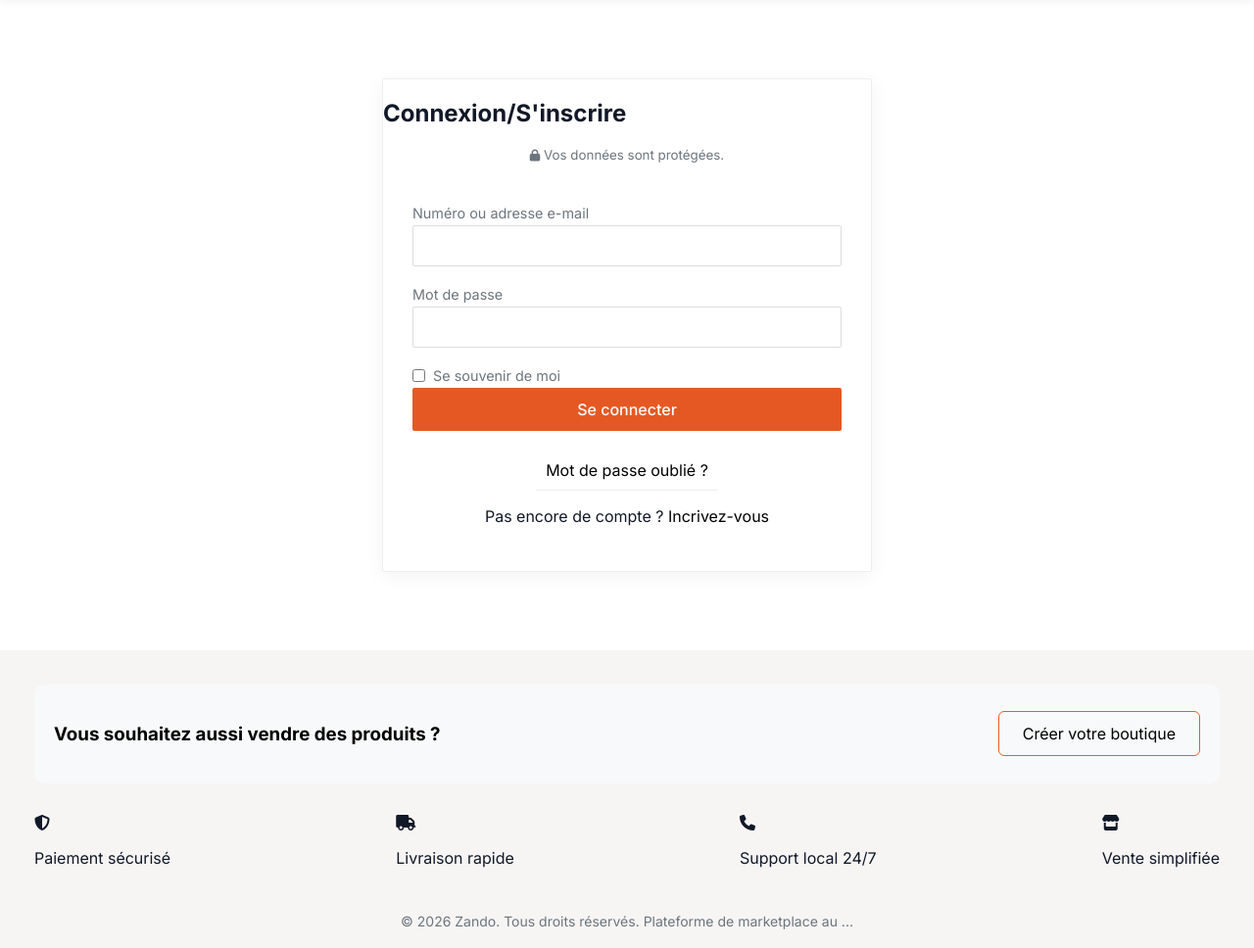
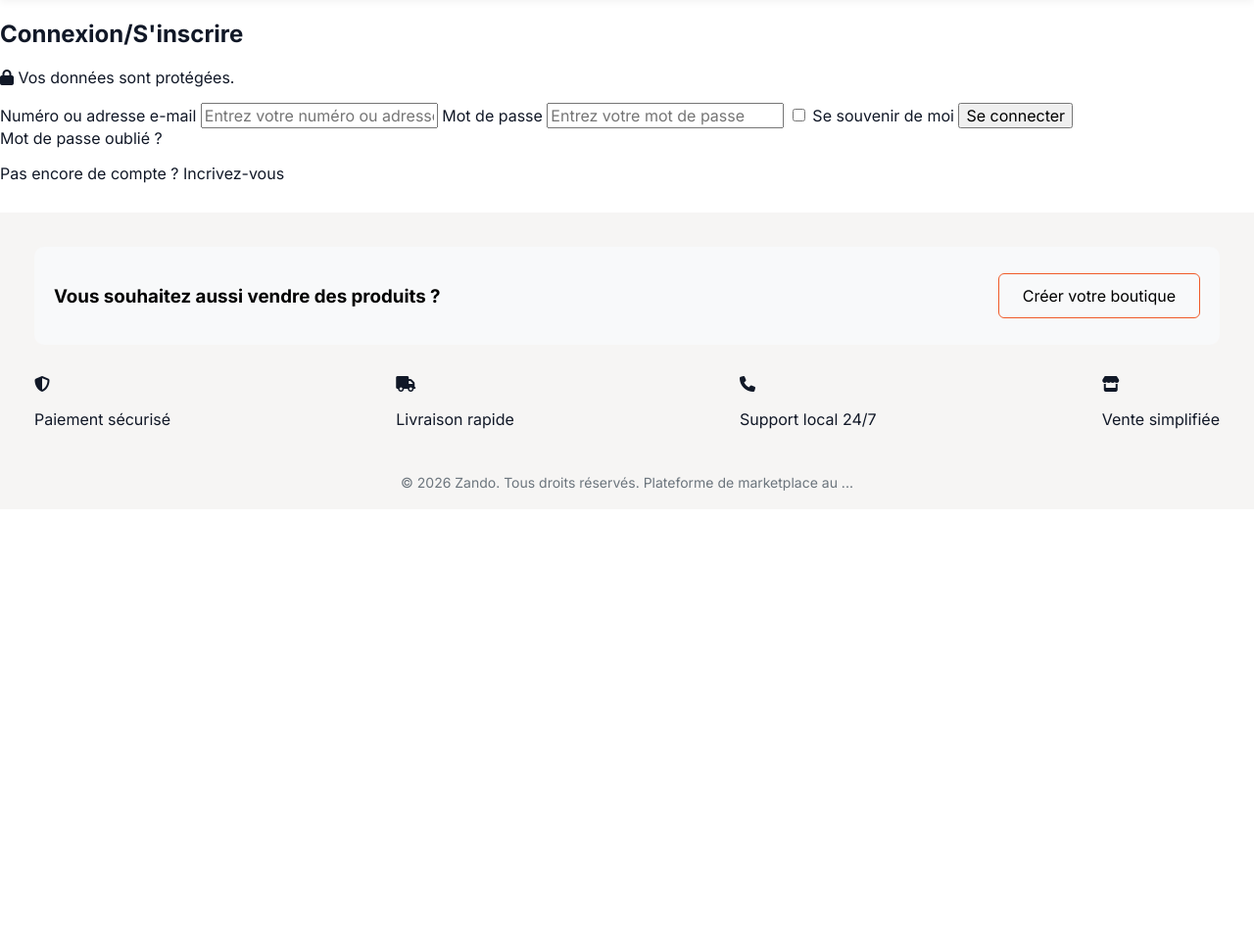
Before and after one commit to guelyfath/Aguely_Market, a Django app: page /accounts/ in a window 1280 px wide. Shown: the part 88-1056 px from the top of the page at 98% size. After the commit the page ends 589 px from the top, so only its background shows below. Run offline with Django 5.2, Linux system fonts and the light colour scheme.

Commit message:
mise à jour accounts

```diff
--- a/accounts/templates/login.html
+++ b/accounts/templates/login.html
@@ -21,14 +21,14 @@
             <form class="form-login" action="" method="post">
                 {% csrf_token %}
 
-                <label for="">Numéro ou adresse e-mail</label>
-                <input class="form-input" type="email">
+                <label for="username">Numéro ou adresse e-mail</label>
+                <input class="form-input" type="email" id="username" name="username" placeholder="Entrez votre numéro ou adresse e-mail" required>
 
-                <label for="">Mot de passe</label>
-                <input class="form-input" type="password">
+                <label for="password">Mot de passe</label>
+                <input class="form-input" type="password" id="password" name="password" placeholder="Entrez votre mot de passe" required>
 
-                <label class="checkbox" for="">
-                    <input type="checkbox">
+                <label class="checkbox" for="remember-me">
+                    <input type="checkbox" id="remember-me" name="remember-me">
                     <span>Se souvenir de moi</span>
                 </label>
 
--- a/products/static/css/cart.css
+++ /dev/null
@@ -1,123 +0,0 @@
-@import url("/static/css/base/variables.css");
-
-
-.product-card {
-  position: relative;
-  width: 220px;
-  height: 360px;
-  background: #fff;
-  border: 1px solid #e5e7eb;
-  border-radius: 8px;
-  padding: 14px;
-  box-shadow: 0 2px 10px rgba(0, 0, 0, 0.04);
-}
-
-.product-badge {
-  position: absolute;
-  top: 12px;
-  left: 12px;
-  background: #e60023;
-  color: #fff;
-  font-size: 11px;
-  font-weight: 700;
-  padding: 4px 8px;
-  border-radius: 4px;
-}
-
-.favorite-btn {
-  position: absolute;
-  top: 12px;
-  right: 12px;
-  border: none;
-  background: transparent;
-  font-size: 22px;
-  color: red;
-  cursor: pointer;
-}
-
-.product-img-box {
-  height: 155px;
-  display: flex;
-  align-items: center;
-  justify-content: center;
-  margin-bottom: 12px;
-}
-
-.product-img-box img {
-  max-width: 145px;
-  max-height: 145px;
-  object-fit: contain;
-}
-
-.product-title {
-  font-size: 13px;
-  font-weight: 700;
-  color: #06152b;
-  margin: 0 0 10px;
-  line-height: 1.25;
-}
-
-.product-rating {
-  display: flex;
-  align-items: center;
-  gap: 6px;
-  font-size: 12px;
-  color: #374151;
-  margin-bottom: 8px;
-}
-
-.product-rating i {
-  color: #ff8a00;
-  font-size: 13px;
-}
-
-.product-rating small {
-  color: #6b7280;
-}
-
-.product-price {
-  font-size: 17px;
-  font-weight: 800;
-  color: #f4511e;
-  margin-bottom: 2px;
-}
-
-.product-old-price {
-  font-size: 11px;
-  color: #8b8f98;
-  text-decoration: line-through;
-  margin-bottom: 18px;
-}
-
-.product-meta {
-  display: flex;
-  justify-content: space-between;
-  align-items: center;
-  gap: 6px;
-  font-size: 10.5px;
-  color: #374151;
-  margin-bottom: 12px;
-}
-
-.product-meta span {
-  display: flex;
-  align-items: center;
-  gap: 4px;
-  white-space: nowrap;
-}
-
-.add-cart-btn {
-  width: 100%;
-  border: none;
-  background: #f4511e;
-  color: #fff;
-  font-size: 13px;
-  font-weight: 700;
-  padding: 11px 0;
-  border-radius: 5px;
-  cursor: pointer;
-}
-
-.add-cart-btn i {
-  margin-right: 7px;
-}
--- a/static/css/style.css
+++ b/static/css/style.css
@@ -12,11 +12,13 @@
 
 @import url("./components/buttons.css");
 
+/* Application shop */
+@import url("/shop/static/css/card.css");
 
+/* Application account */
+@import url("/accounts/static/css/login.css");
 
-/* Application Product */
-@import url("/products/static/css/cart.css");
-
+@import url("{% static 'css/card.css' %}");
 /* =========================================
    CATEGORIES
    ========================================= */
@@ -62,226 +64,8 @@
 }
 
 
-/* =========================================
-   PRODUITS
-   ========================================= */
-
-.section-header {
-    display: flex;
-    justify-content: space-between;
-    align-items: center;
-    margin: 40px var(--container-padding) 20px;
-}
-
-.see-more {
-    display: flex;
-    align-items: center;
-    gap: 8px;
-    transition: 0.25s ease;
-}
-
-.see-more:hover{
-    color: var(--color-primary);
-}
-
-/* Grille produits */
-.product-grid {
-    display: grid;
-    /* grille responsive */
-    grid-template-columns: repeat(auto-fit, minmax(150px, 1fr));
-    gap: 20px;
-    padding: 0 var(--container-padding);
-}
-
-/* Carte produit */
-.product-card {
-    height: auto;
-    display: flex;
-    flex-direction: column;
-    padding: 10px;
-    background-color: var(--color-surface);
-    border-radius: var(--radius-sm);
-    transition: all 0.25s ease;
-}
-
-.product-info {
-    display: flex;
-    flex-direction: column;
-    gap: 8px;
-}
-
-.product-card:hover {
-    box-shadow: var(--shadow-hover);
-    transform: translateY(-5px);
-}
-
-Image produit
-.product-image {
-    width: 100%;
-    height: 150px;
-    object-fit: cover;
-    margin-bottom: 0;
-}
-
-Prix produit
-.product-price {
-    color: var(--color-accent);
-    font-size: 13px;
-    font-weight: 700;
-}
-
- Nom produit
-.product-name {
-    font-weight: 600;
-    line-height: 1.3;
-    min-height: calc(1.3em * 1);
-    line-clamp: 1;
-    -webkit-line-clamp: 1;
-    -webkit-box-orient: vertical;
-    display: -webkit-box;
-    overflow: hidden;
-    margin-top:6px;
-    margin-bottom: 0;
-}
-
-Localisation
-.product-badges {
-    margin-top: 0px;
-    color: var(--color-text-muted);
-    font-size: 14px;
-}
-
-.product-main {
-    display: flex;
-    justify-content: space-between;
-    align-items: center;
-}
-
-Bouton panier
-.add-to-cart {
-    border: none;
-    border-radius: 12px;
-    background-color: var(--color-primary);
-    color: var(--color-surface);
-    padding: 4px 10px;
-    cursor: pointer;
-}
-
-.add-to-cart:hover {
-    background-color: var(--color-primary-hover);
-}
-
- */
-
 
 /* ________________________________________________ */
-/* =========================================
-   PAGE CONNEXION
-   ========================================= */
-
-.title-intro h2 {
-    text-align: center;
-    margin-bottom: 4px;
-}
-
-.title-intro p {
-    text-align: center;
-    margin-top: 0px;
-    font-size:smaller;
-}
-
-.subtitle {
-    color: var(--color-text-muted);
-    font-size: 0.9rem;
-}
-
-.subtitle i {
-    font-size: 12px;
-}
-
-.form-zone {
-    border: 1px solid #eee;
-    box-shadow: 0 4px 20px rgba(0, 0, 0, 0.05);
-    border-radius: 2px;
-    margin: 80px auto;
-    display: flex;
-    flex-direction: column;
-
-    max-width: 500px; /* limite la taille */
-    width: 100%; /* s’adapte aux petits écrans */
-}
-
-.form-login {
-    display: flex;
-    flex-direction: column;
-    margin: var(--container-padding);
-}
-
-.form-login label {
-    color: #6c757d;
-    font-size: 0.9rem;
-    margin-bottom: 4px;
-}
-
-.form-input {
-    padding: 10px 6px;
-    margin-bottom: 20px;
-    border: 1px solid #ddd;
-    border-radius: 2px;
-    width: 100%;
-    outline: none;
-    transition: border 0.2s ease;
-}
-
-.form-input:focus-within {
-  border-color: var(--color-primary);
-}
-
-.checkbox {
-    display: flex;
-    align-items: center;
-    gap: 8px;
-}
-
-.checkbox input {
-    margin: 0;
-    accent-color: var(--color-primary);
-}
-
-.btn-sub {
-    border: none;
-    color: white;
-    margin-bottom: 20px;
-    background-color: var(--color-primary);
-    border-radius: 2px;
-    padding: 12px;
-    font-weight: 500;
-    cursor: pointer;
-}
-
-.btn-sub:hover {
-    background: var(--color-primary-hover);
-}
-
-.form-footer {
-    display: flex;
-    flex-direction: column;
-    align-items: center;
-}
-
-.form-mdp-forget {
-    padding: 10px;
-    border-bottom: 1px solid #eee;
-}
-
-.form-footer-link {
-    color: #000000;
-    transition: color 0.25s ease;
-}
-
-.form-footer-link:hover {
-    color: var(--color-primary);
-}
 
 
 /* ________________________________________________ */
```
Also changed, not shown: db.sqlite3.
